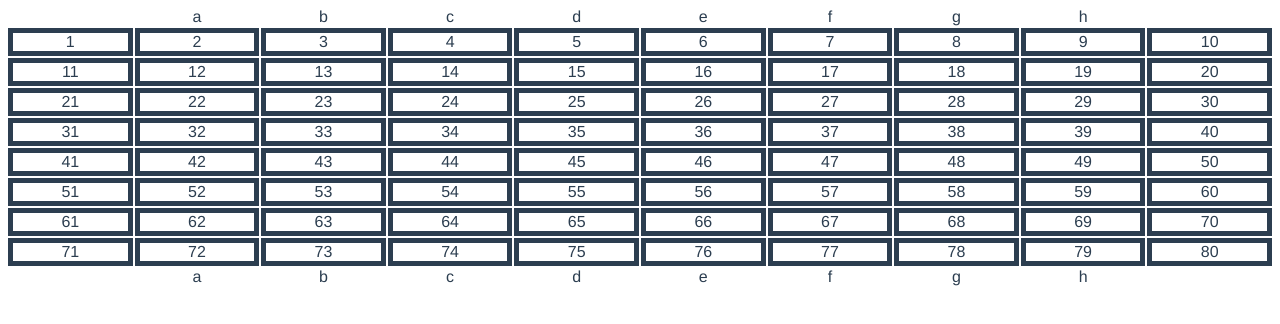
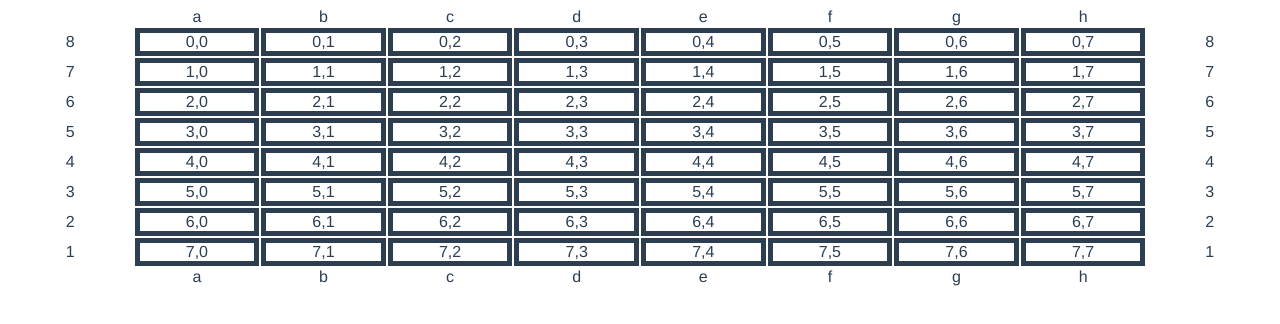
Before and after one commit to davefollett/chess-fun-number-8-amazon-checkmate, a Vue app: page / in a window 1280 px wide. Shown: the top 324 px of the page. Built offline with nearby package versions, Linux system fonts and the light colour scheme.

Commit message:
fixed row legend. misc changes.

```diff
--- a/src/components/ChessBoard.vue
+++ b/src/components/ChessBoard.vue
@@ -1,16 +1,18 @@
 <template>
   <div class="grid">
-    <div v-for="columnName in columnLegend" :key="`top-${columnName}`">
+    <div v-for="(columnName,index) in columnLegend" :key="`top-${index}`">
       <ChessSquare :value="columnName" :hasBorder="false"></ChessSquare>
     </div>
     <div v-for="n in 80" :key="n">
-      <ChessSquare :value="n.toString()"></ChessSquare>
+      <ChessSquare v-if="n % 10 === 1 || n % 10 === 0" :value="rowLegend[n]" :hasBorder="false" ></ChessSquare>
+      <ChessSquare v-else :value="`${getRow(n)},${getColumn(n)}`"></ChessSquare>
     </div>
-    <div v-for="columnName in columnLegend" :key="`bottom-${columnName}`">
+    <div v-for="(columnName,index) in columnLegend" :key="`bottom-${index}`">
       <ChessSquare :value="columnName" :hasBorder="false"></ChessSquare>
     </div>
   </div>
 </template>
+
 
 <script>
 import ChessSquare from '@/components/ChessSquare.vue'
@@ -22,7 +24,33 @@ export default {
   },
   data () {
     return {
-      columnLegend: [" ", "a", "b", "c", "d", "e", "f", "g", "h", " "]
+      columnLegend: [" ", "a", "b", "c", "d", "e", "f", "g", "h", " "],
+      rowLegend: {
+        1: "8",
+        10: "8",
+        11: "7",
+        20: "7",
+        21: "6",
+        30: "6",
+        31: "5",
+        40: "5",
+        41: "4",
+        50: "4",
+        51: "3",
+        60: "3",
+        61: "2",
+        70: "2",
+        71: "1",
+        80: "1",
+      }
+    }
+  },
+  methods: {
+    getRow(cellNumber) {
+      return Math.floor(cellNumber / 10);
+    },
+    getColumn(cellNumber) {
+      return (cellNumber % 10) -2;
     }
   }
 }
@@ -33,5 +61,7 @@ export default {
     display: grid;
     grid-template-columns: repeat(10, 1fr);
     grid-gap: 2px;
+    align-items: center;
 }
+
 </style>
```
